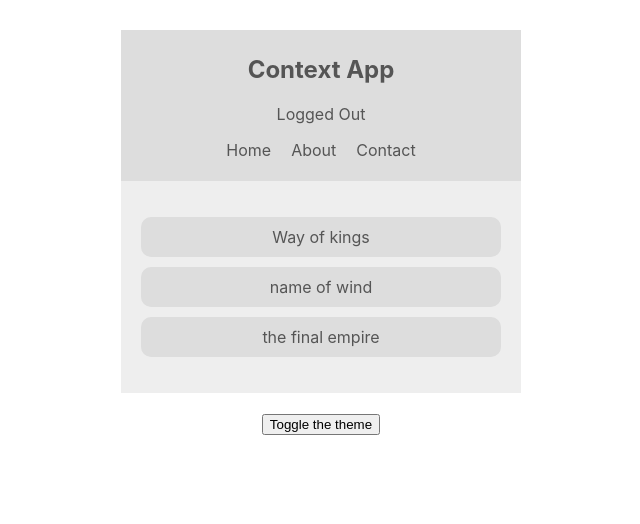
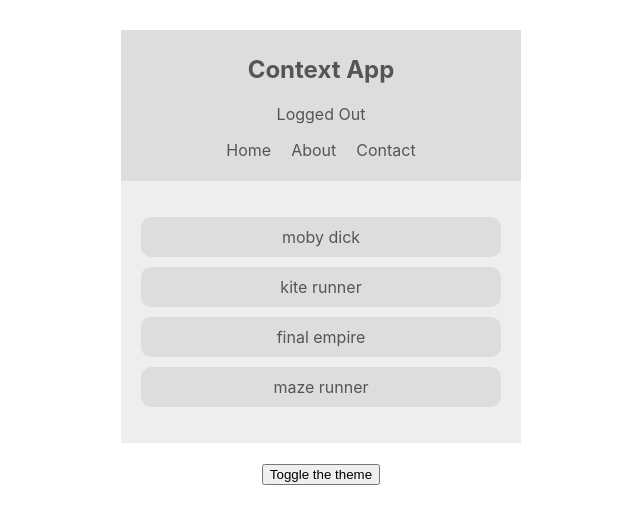
Before and after one commit to anchit1501/react-context-hook, a React (Create React App) app: page / in a window 1280 px wide. Shown: the top 524 px of the page, without its empty margins (319-959 px from the left). Built offline with nearby package versions, Linux system fonts and the light colour scheme.

Commit message:
Create context using functional component

```diff
--- a/src/App.js
+++ b/src/App.js
@@ -4,13 +4,16 @@
 import ThemeContextProvider from "./context/ThemeContext";
 import ThemeToggle from "./ThemeToggle";
 import AuthContextProvider from "./context/AuthContext";
+import BookContextProvider from "./context/BookContext";
 function App() {
   return (
     <div className="App">
       <ThemeContextProvider>
         <AuthContextProvider>
           <Navbar />
+          <BookContextProvider>
           <BookList />
+          </BookContextProvider>
           <ThemeToggle />
         </AuthContextProvider>
       </ThemeContextProvider>
--- a/src/BookList.js
+++ b/src/BookList.js
@@ -1,8 +1,10 @@
 import React, { useContext } from "react";
 import { ThemeContext } from "./context/ThemeContext";
+import { BookContext } from "./context/BookContext";
 
 const BookList = () => {
   const { isLightTheme, light, dark } = useContext(ThemeContext);
+  const { books } = useContext(BookContext);
   const theme = isLightTheme ? light : dark;
   return (
     <div
@@ -10,9 +12,13 @@
       style={{ background: theme.bg, color: theme.syntax }}
     >
       <ul>
-        <li style={{ background: theme.ui }}>Way of kings</li>
-        <li style={{ background: theme.ui }}>name of wind</li>
-        <li style={{ background: theme.ui }}>the final empire</li>
+        {books.map(k => {
+          return (
+            <li style={{ background: theme.ui }} key={k.id}>
+              {k.title}
+            </li>
+          );
+        })}
       </ul>
     </div>
   );
--- /dev/null
+++ b/src/context/BookContext.js
@@ -0,0 +1,15 @@
+import React, { createContext, useState } from "react";
+
+export const BookContext = createContext();
+
+const BookContextProvider = props => {
+  const [books, setBooks] = useState([
+    { title: "moby dick", id: 1 },
+    { title: "kite runner", id: 2 },
+    { title: "final empire", id: 3 },
+    { title: "maze runner", id: 4 }
+  ]);
+  return <BookContext.Provider value={{books}}>{props.children}</BookContext.Provider>;
+};
+
+export default BookContextProvider;
```
